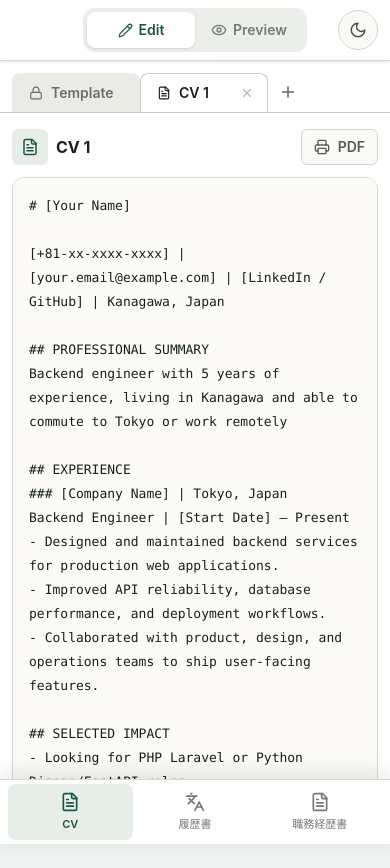
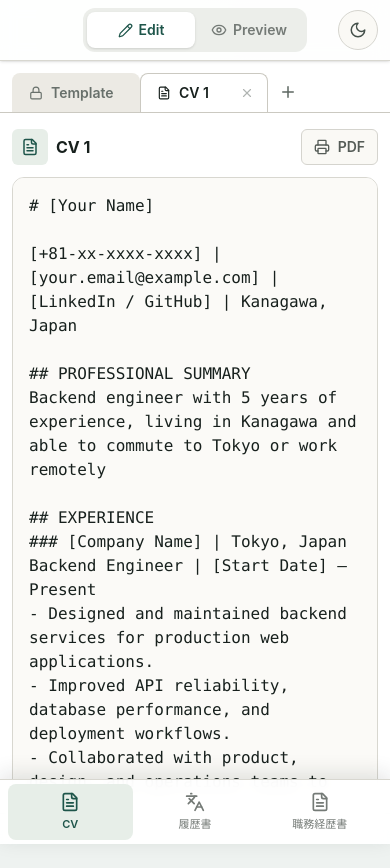
Before and after one commit to AlpaarX/shokureki, a React (Vite) app: page / in a window 390 px wide. Built offline with nearby package versions, Linux system fonts and the light colour scheme.

Commit message:
Prevent mobile input focus zoom

```diff
--- a/src/styles.css
+++ b/src/styles.css
@@ -90,6 +90,12 @@
       max-width: 100%;
       min-width: 0;
       padding-bottom: calc(54px + env(safe-area-inset-bottom));
+    }
+
+    input,
+    select,
+    textarea {
+      font-size: 16px !important;
     }
 
     .interview-prep {
```
